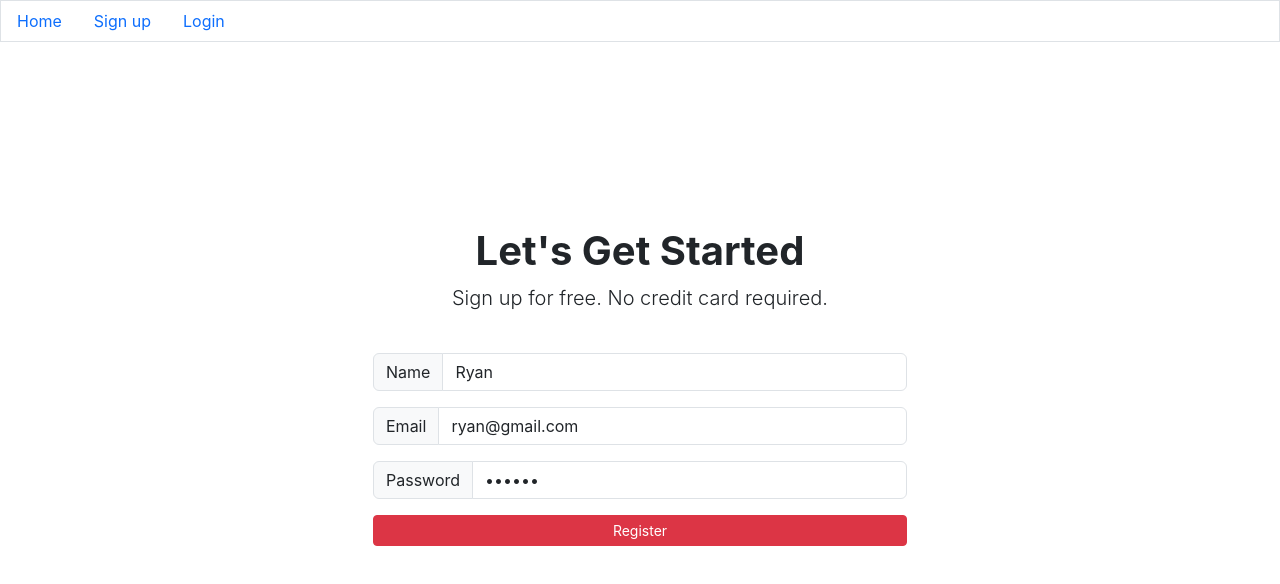
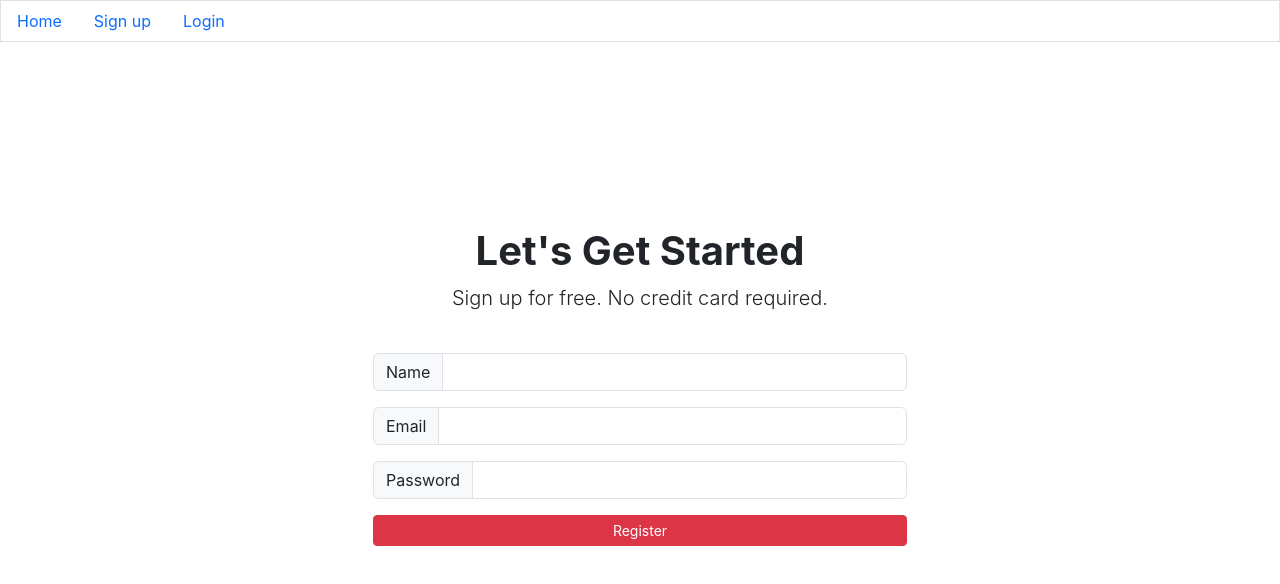
Before and after one commit to Engr-Aman-Sandhu/Subscription-App, a React (Create React App) app in the folder client/: page /register in a window 1280 px wide. Shown: the top 584 px of the page. Built offline with nearby package versions, Linux system fonts and the light colour scheme.

Commit message:
Redirecting to Login Page

```diff
--- a/client/src/Pages/Register.js
+++ b/client/src/Pages/Register.js
@@ -4,10 +4,10 @@ import Button from '../components/Button';
 import axios from 'axios';
 import { toast } from 'react-hot-toast';
 
-const Register = () => {
-  const [name, setName] = useState('Ryan');
-  const [email, setEmail] = useState('ryan@gmail.com');
-  const [password, setPassword] = useState('rrrrrr');
+const Register = ({ history }) => {
+  const [name, setName] = useState('');
+  const [email, setEmail] = useState('');
+  const [password, setPassword] = useState('');
 
   const handleClick = async (e) => {
     // console.log(name, email, password);
@@ -23,7 +23,13 @@ const Register = () => {
       if (data.error) {
         toast.error(data.error);
       } else {
-        toast.success('Registration successful. Please login');
+        setName('');
+        setEmail('');
+        setPassword('');
+        toast.success(
+          `Hey ${data.user.name}. You are part of tema now. Congrats!`
+        );
+        history.push('/login');
       }
     } catch (err) {
       console.log(err);
```
